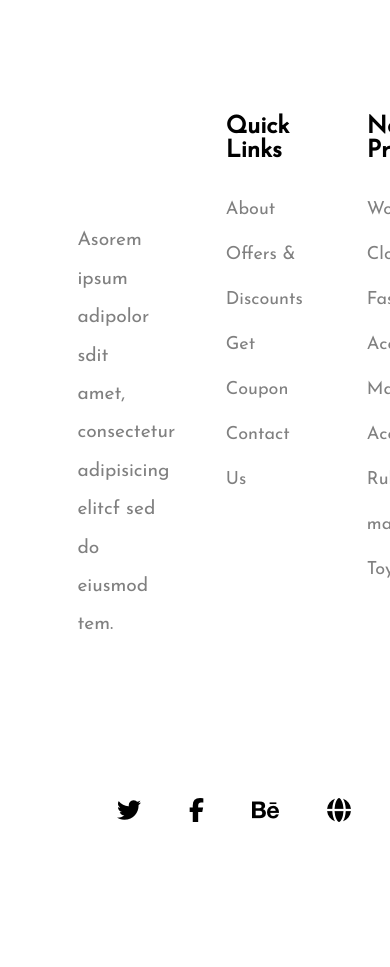
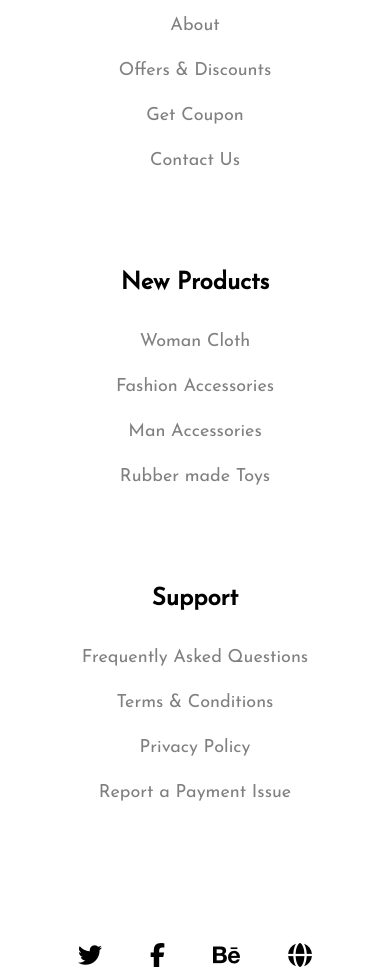
Before and after one commit to paco-pinot/PACO_PINOT_TheWatch, a website: page index.html in a window 390 px wide. Shown: the part 10297-11264 px from the top of the page. Before the commit the page ends 11199 px from the top, so only its background shows below. Drawn offline with Linux system fonts and the light colour scheme.

Commit message:
footer telephone fais

```diff
--- a/src/sass/modules/index/_footer.scss
+++ b/src/sass/modules/index/_footer.scss
@@ -4,11 +4,8 @@ footer{
     margin-right: 10%;
     margin-bottom: 5em;
     .containerFooter{
-
         display: flex;
         color: grey;
-
-
         .footerBox{
             padding: 2em;
             width: 25%;
@@ -19,9 +16,6 @@ footer{
             h3{
                 visibility: hidden;
             }
-        }
-        .footer4{
-            //  margin-left: 10%;
         }
         h3{
             color: black;
@@ -51,3 +45,31 @@ footer{
         justify-content: end;
     }
 }
+
+@media (max-width: 800px){
+    footer{
+        margin: 0!important;
+        .containerFooter{
+            flex-direction: column;
+            align-items: center;
+            justify-content: center;
+            .footerBox{
+                display: flex;
+                flex-direction: column;
+                align-items: center;
+                justify-content: center;
+                width: 100%;
+                ul{
+                    text-align: center;
+                }
+            }
+            .footer1{
+                display: none;
+            }
+        }
+    }
+    .reseauxFooter{
+        justify-content: center!important;
+        align-items: center!important;
+    }
+}
```
Also changed, not shown: public/css/app.css.
